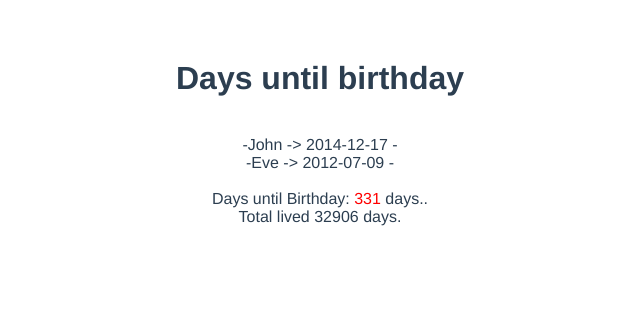
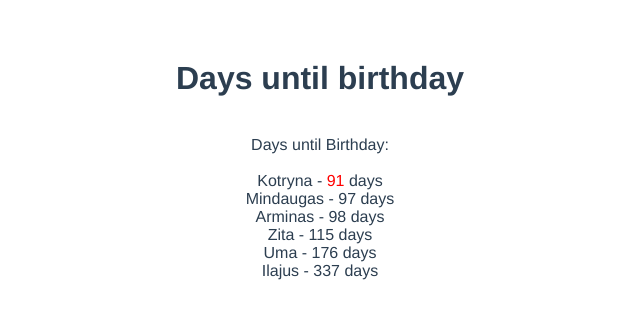
Before and after one commit to mindas22/birthday, a Vue app: page / in a window 1280 px wide. Shown: the top 318 px of the page, without its empty margins (320-960 px from the left). Built offline with nearby package versions, Linux system fonts and the light colour scheme.

Commit message:
working if date hardcoded in template

```diff
--- a/src/components/birthday.vue
+++ b/src/components/birthday.vue
@@ -2,18 +2,17 @@
   <div>
     <h1>Days until birthday</h1>
     <br />
-    <div v-for="person in persons" :key="person.name">
-      -{{ person.name }} -> {{ person.birthdayb }} -
-    </div>
+
+    Days until Birthday: <br /><br />
+    <!-- <span style="color:red;">{{ daysUntilBirthday }}</span> days.. -->
+    Kotryna -
+    <span style="color:red;">{{ daysUntilBirthday1("1999-04-15") }}</span> days
     <br />
-    <!-- {{ years }} -->
-
-    Days until Birthday:
-    <span style="color:red;">{{ daysUntilBirthday }}</span> days..
-
-    <br />
-
-    Total lived <span class="days">{{ liveddays }}</span> days.
+    Mindaugas - {{ daysUntilBirthday1("1979-04-21") }} days <br />
+    Arminas - {{ daysUntilBirthday1("1979-04-22") }} days <br />
+    Zita - {{ daysUntilBirthday1("1982-05-09") }} days <br />
+    Uma - {{ daysUntilBirthday1("2012-07-09") }} days <br />
+    Ilajus - {{ daysUntilBirthday1("2014-12-17") }} days <br />
     <br />
   </div>
 </template>
@@ -38,31 +37,63 @@ export default {
           name: "Eve",
           birthdayb: "2012-07-09"
         }
-      ]
+      ],
+      today: moment().format("YYYY-MM-DD")
       //   birthday: moment("2014-11-14").format("YYYY-MM-DD")
     };
   },
-  computed: {
-    birthday: function() {
-      //return  moment(this.person.birthdayb).format('YYYY-MM-DD')
-      return moment(this.person.birthday).format("YYYY-MM-DD");
+  //   computed: {
+  //     birthday: function() {
+  //       //return  moment(this.person.birthdayb).format('YYYY-MM-DD')
+  //       return moment(this.person.birthday).format("YYYY-MM-DD");
+  //     },
+  //     //Calculate current age of person in years (moment truncates by default)
+  //     years: function() {
+  //       return moment().diff(this.birthday, "years");
+  //     },
+  //     liveddays: function() {
+  //       return moment().diff(this.birthday, "days");
+  //     },
+  //     daysUntilBirthday: function() {
+  //       let today = moment().format("YYYY-MM-DD");
+  //       let adjustToday =
+  //         this.birthday.substring(5) === today.substring(5) ? 0 : 1;
+  //       let nextBirthday = moment(this.birthday).add(
+  //         this.years + adjustToday,
+  //         "years"
+  //       );
+  //       return nextBirthday.diff(this.today, "days");
+  //     }
+  //   },
+  methods: {
+    // birthday: function() {
+    //return  moment(this.person.birthdayb).format('YYYY-MM-DD')
+    //   return moment(this.person.birthday).format("YYYY-MM-DD");
+    // },
+    //Calculate current age of person in years (moment truncates by default)
+    // years: function() {
+    //   return moment().diff(this.birthday, "years");
+    // },
+    // liveddays: function() {
+    //   return moment().diff(this.birthday, "days");
+    // },
+    daysUntilBirthday: function() {
+      var birthday = moment().format("YYYY-MM-DD");
+      var years = moment().diff(birthday, "years");
+      var today = moment().format("YYYY-MM-DD");
+      var adjustToday = birthday.substring(5) === today.substring(5) ? 0 : 1;
+      var nextBirthday = moment(birthday).add(years + adjustToday, "years");
+      return nextBirthday.diff(today, "days");
     },
-    //Calculate current age of person in years (moment truncates by default)
-    years: function() {
-      return moment().diff(this.birthday, "years");
-    },
-    liveddays: function() {
-      return moment().diff(this.birthday, "days");
-    },
-    daysUntilBirthday: function() {
-      let today = moment().format("YYYY-MM-DD");
-      let adjustToday =
-        this.birthday.substring(5) === today.substring(5) ? 0 : 1;
-      let nextBirthday = moment(this.birthday).add(
-        this.years + adjustToday,
-        "years"
-      );
+    daysUntilBirthday1: function(val) {
+      var birthday = moment(val).format("YYYY-MM-DD");
+      var years = moment().diff(birthday, "years");
+      //   var today = moment().format("YYYY-MM-DD");
+      var adjustToday =
+        birthday.substring(5) === this.today.substring(5) ? 0 : 1;
+      var nextBirthday = moment(birthday).add(years + adjustToday, "years");
       return nextBirthday.diff(this.today, "days");
+      //   return adjustToday;
     }
   }
 };
```
